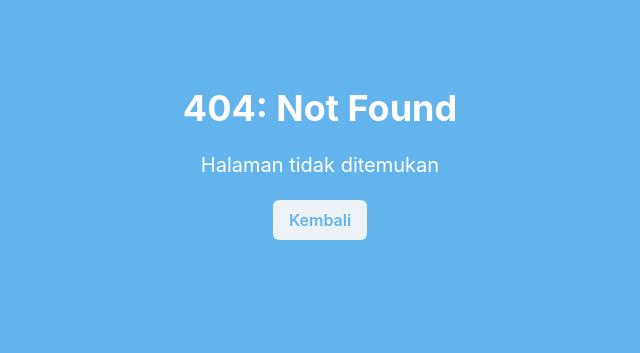
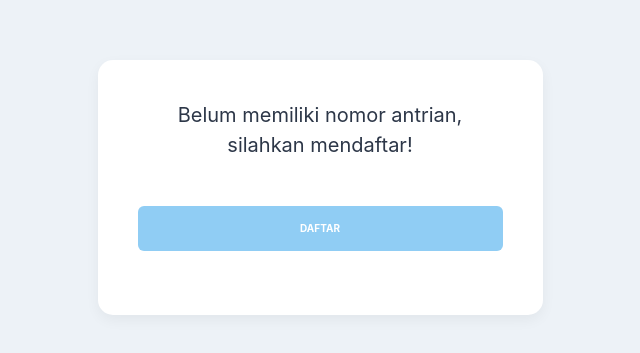
Before and after one commit to gg2-sehatin/sehatin, a React (Create React App) app: page /patient in a window 1280 px wide. Before the commit this address had no page. Shown: the part 213-566 px from the top of the page, without its empty margins (320-960 px from the left). Built offline with nearby package versions, Linux system fonts and the light colour scheme.

Commit message:
create StatusReservationNotRegister Page

```diff
--- /dev/null
+++ b/src/pages/PatientPage/StatusReservationNotRegister/index.tsx
@@ -0,0 +1,80 @@
+import React from "react";
+import {
+  Flex,
+  Button,
+  FormControl,
+  Text,
+  useColorModeValue,
+} from "@chakra-ui/react";
+
+function StatusReservationNotRegister() {
+  const textColor = useColorModeValue("gray.700", "white");
+  const bgForm = useColorModeValue("white", "navy.800");
+  return (
+    <Flex position="relative" bg="gray.100">
+      <Flex
+        h="100vh"
+        p="24px"
+        w="100%"
+        maxW="1044px"
+        mx="auto"
+        justifyContent="space-between"
+      >
+        <Flex w="100%" h="100%" alignItems="center" justifyContent="center">
+          <Flex
+            zIndex="2"
+            direction="column"
+            w="445px"
+            background="transparent"
+            borderRadius="15px"
+            p="40px"
+            mx={{ base: "100px" }}
+            m={{ base: "20px", md: "auto" }}
+            bg={bgForm}
+            boxShadow={useColorModeValue(
+              "0px 5px 14px rgba(0, 0, 0, 0.05)",
+              "unset"
+            )}
+          >
+            <Text
+              fontSize="xl"
+              color={textColor}
+              fontWeight="regular"
+              textAlign="center"
+              mb="22px"
+            >
+              Belum memiliki nomor antrian, silahkan mendaftar!
+            </Text>
+
+            <FormControl>
+              <a href="/form">
+                <Button
+                  mt="24px"
+                  fontSize="10px"
+                  variant="dark"
+                  fontWeight="bold"
+                  w="100%"
+                  h="45"
+                  mb="24px"
+                  color="white"
+                  bg="blue.200"
+                >
+                  DAFTAR
+                </Button>
+              </a>
+            </FormControl>
+            <Flex
+              flexDirection="column"
+              justifyContent="center"
+              alignItems="center"
+              maxW="100%"
+              mt="0px"
+            ></Flex>
+          </Flex>
+        </Flex>
+      </Flex>
+    </Flex>
+  );
+}
+
+export default StatusReservationNotRegister;
--- a/src/routers/index.tsx
+++ b/src/routers/index.tsx
@@ -1,17 +1,19 @@
-import { BrowserRouter as Router, Routes, Route } from 'react-router-dom';
-import Login from 'pages/login';
-import Register from 'pages/register';
-import PageNotFound from 'pages/page404';
+import { BrowserRouter as Router, Routes, Route } from "react-router-dom";
+import Login from "pages/login";
+import Register from "pages/register";
+import PageNotFound from "pages/page404";
+import StatusReservationNotRegister from "pages/PatientPage/StatusReservationNotRegister";
 
 const Routers = () => {
   return (
     <Router>
       <Routes>
         {/* Root path should be <Login /> or <Register />. Below is just for example */}
-        <Route path='/' element={<Login />} />
-        <Route path='/daftar' element={<Register />} />
+        <Route path="/" element={<Login />} />
+        <Route path="/daftar" element={<Register />} />
         {/* Catch all */}
-        <Route path='*' element={<PageNotFound />} />
+        <Route path="*" element={<PageNotFound />} />
+        <Route path="/patient" element={<StatusReservationNotRegister />} />
       </Routes>
     </Router>
   );
```
Also changed, not shown: src/pages/PatientPage/index.tsx (deleted, +0 -17 lines).
